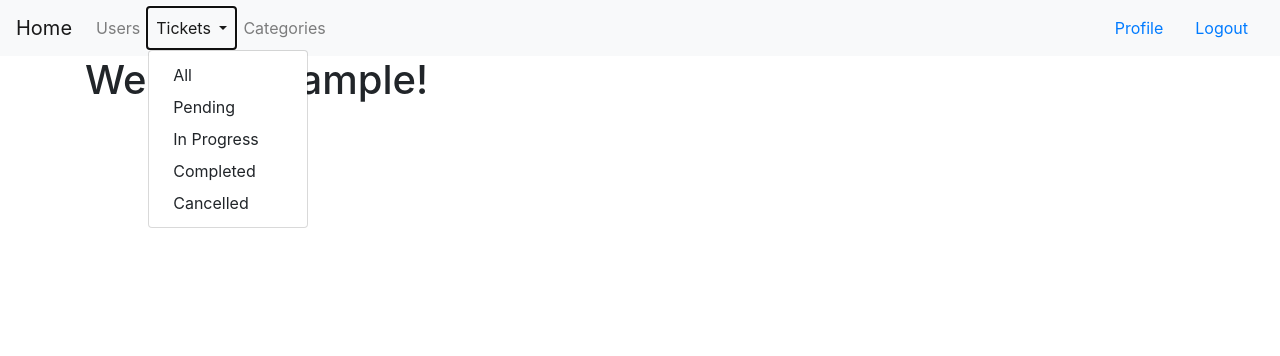
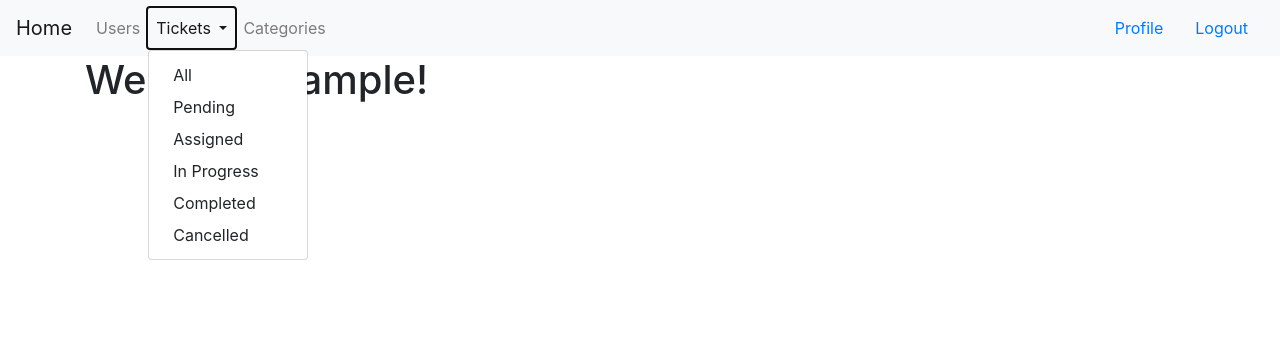
Before and after one commit to VatsSanghvi/TickitGenerator, a Django app: page / in a window 1280 px wide, after a click on "Tickets". Shown: the top 356 px of the page. Run offline with Django 3.2, Linux system fonts and the light colour scheme; a user stored in the database is signed in; tables that the repository leaves empty hold one stand-in row (values such as "Sample post"); some libraries are stand-ins or nearby versions.

Commit message:
Added Assigned to ,new model WorkNotes

```diff
--- a/registration/models.py
+++ b/registration/models.py
@@ -60,6 +60,7 @@ class User(AbstractBaseUser, PermissionsMixin):
     is_staff        = models.BooleanField(_('Staff'), default=False)
     date_joined     = models.DateTimeField(_('Date Joined'), default=timezone.now)
     role = models.CharField(_("Role"), max_length=50,choices=role_choice,null=True,blank=True)
+    #Add Phone NUmber
 
 
     USERNAME_FIELD = 'email'
--- a/templates/base.html
+++ b/templates/base.html
@@ -23,6 +23,7 @@
             <div class="dropdown-menu" aria-labelledby="navbarDropdown">
               <a class="dropdown-item" href="{% url 'ticket_list' %}">All</a>
               <a class="dropdown-item" href="{% url 'ticket_list_status' 'Pending' %}">Pending</a>
+              <a class="dropdown-item" href="{% url 'ticket_list_status' 'Assigned' %}">Assigned</a>
               <a class="dropdown-item" href="{% url 'ticket_list_status' 'In Progress' %}">In Progress</a>
               <a class="dropdown-item" href="{% url 'ticket_list_status' 'Completed' %}">Completed</a>
               <a class="dropdown-item" href="{% url 'ticket_list_status' 'Cancelled' %}">Cancelled</a>
@@ -30,9 +31,31 @@
           </li>
           <li class="nav-item"><a class="nav-link" href="{% url 'category_list' %}">Categories</a></li>
         {% elif request.user.role == "Viewer" %}
-          <li class="nav-item"><a class="nav-link" href="{% url 'ticket_list' %}">My Tickets</a></li>
+          <li class="nav-item dropdown">
+            <a class="nav-link dropdown-toggle" href="#" id="navbarDropdown" role="button" data-toggle="dropdown" aria-haspopup="true" aria-expanded="false">
+              My Tickets
+            </a>
+            <div class="dropdown-menu" aria-labelledby="navbarDropdown">
+              <a class="dropdown-item" href="{% url 'ticket_list' %}">All</a>
+              <a class="dropdown-item" href="{% url 'ticket_list_status' 'Pending' %}">Pending</a>
+              <a class="dropdown-item" href="{% url 'ticket_list_status' 'In Progress' %}">In Progress</a>
+              <a class="dropdown-item" href="{% url 'ticket_list_status' 'Completed' %}">Completed</a>
+            </div>
+          </li>
         {%  elif  request.user.role == "Manager" %}
-          <li class="nav-item"><a class="nav-link" href="{% url 'ticket_list' %}">Assigned Tickets</a></li>
+          <li class="nav-item dropdown">
+            <a class="nav-link dropdown-toggle" href="#" id="navbarDropdown" role="button" data-toggle="dropdown" aria-haspopup="true" aria-expanded="false">
+              Assigned Tickets
+            </a>
+            <div class="dropdown-menu" aria-labelledby="navbarDropdown">
+              <a class="dropdown-item" href="{% url 'ticket_list' %}">All</a>
+              <a class="dropdown-item" href="{% url 'ticket_list_status' 'Pending' %}">Pending</a>
+              <a class="dropdown-item" href="{% url 'ticket_list_status' 'Assigned' %}">Assigned</a>
+              <a class="dropdown-item" href="{% url 'ticket_list_status' 'In Progress' %}">In Progress</a>
+              <a class="dropdown-item" href="{% url 'ticket_list_status' 'Completed' %}">Completed</a>
+              <a class="dropdown-item" href="{% url 'ticket_list_status' 'Cancelled' %}">Cancelled</a>
+            </div>
+          </li>
         {% endif %}
       </ul>
 
--- a/vats/views.py
+++ b/vats/views.py
@@ -85,7 +85,7 @@ def ticket_update(request, id):
         if form.is_valid():
             ticket = form.save()
             if ticket.assigned_to != None:
-                ticket.status = 'In Progress'
+                ticket.status = 'Assigned'
             else:
                 ticket.status = 'Pending'
             ticket.save()
```
Also changed, not shown: vats/forms.py (+7 -1 lines), vats/models.py (+22 -0 lines).
